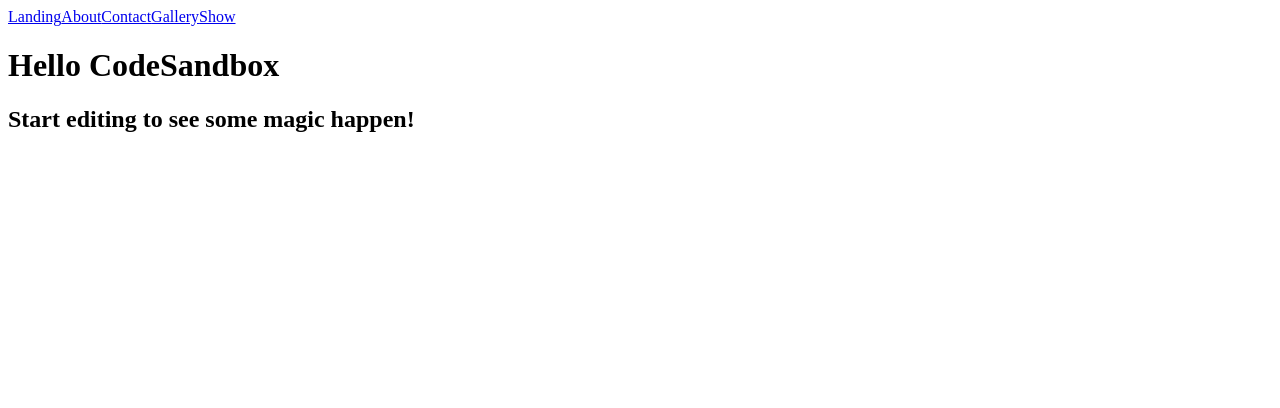
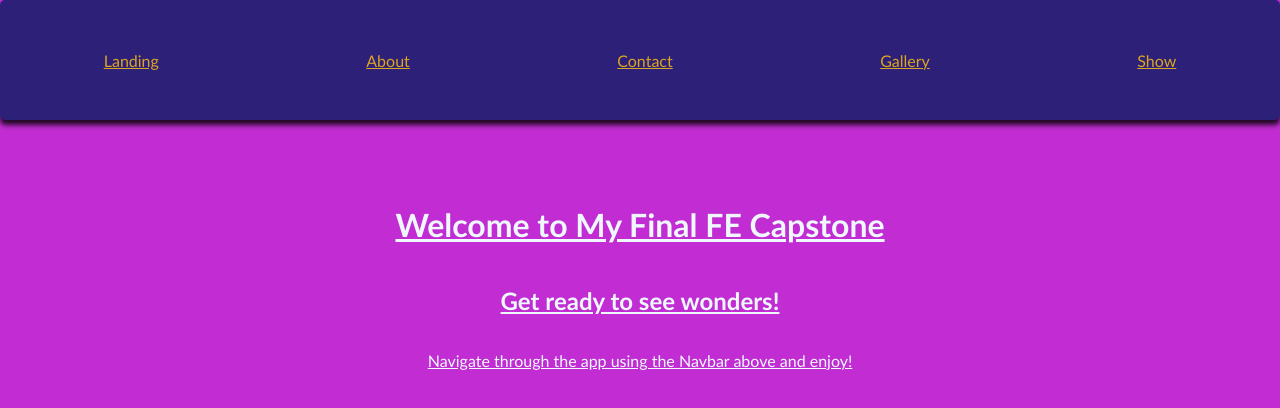
Before and after one commit to mitchell-devpipline/fe-final-capstone, a React (Create React App) app: page / in a window 1280 px wide. Shown: the top 408 px of the page. Built offline with nearby package versions, Linux system fonts and the light colour scheme.

Commit message:
landing-page

```diff
--- a/src/components/App.js
+++ b/src/components/App.js
@@ -1,6 +1,6 @@
 import { BrowserRouter as Router, Switch, Route } from "react-router-dom";
 
-// import styles from "../styles/styles.scss";
+import "../styles/main.scss";
 import Navbar from "../components/navigaton/Navbar";
 import Landing from "../components/pages/Landing";
 import About from "../components/pages/About";
@@ -10,9 +10,8 @@
 
 export default function App(props) {
   return (
-    <div className="App">
+    <div className="app">
       <Router>
-        {/* <Navbar /> */}
         <Route component={Navbar} />
 
         <Switch>
@@ -31,7 +30,6 @@
           />
         </Switch>
       </Router>
-      {/* <SwapiFetch /> */}
     </div>
   );
 }
--- a/src/components/pages/Landing.js
+++ b/src/components/pages/Landing.js
@@ -1,8 +1,9 @@
 export default function Landing() {
   return (
     <div className="landing">
-      <h1>Hello CodeSandbox</h1>
-      <h2>Start editing to see some magic happen!</h2>
+      <h1>Welcome to My Final FE Capstone</h1>
+      <h2>Get ready to see wonders! </h2>
+      <p> Navigate through the app using the Navbar above and enjoy!</p>
     </div>
   );
 }
--- a/src/index.js
+++ b/src/index.js
@@ -1,6 +1,7 @@
 import React from "react";
 import ReactDOM from "react-dom/client";
 import App from "./components/App";
+import "./styles/main.scss";
 
 const root = ReactDOM.createRoot(document.getElementById("root"));
 root.render(
--- /dev/null
+++ b/src/styles/landing.scss
@@ -0,0 +1,9 @@
+.landing {
+  display: flex;
+  flex-direction: column;
+  align-items: center;
+  justify-content: center;
+  margin-top: 5%;
+  color: aliceblue;
+  text-decoration: underline;
+}
--- /dev/null
+++ b/src/styles/main.scss
@@ -0,0 +1,12 @@
+@import "./navbar.scss";
+@import "./landing.scss";
+
+html,
+body {
+  margin: 0;
+  height: 100%;
+  width: 100%;
+  font-family: "Trebuchet MS", "Lucida Sans Unicode", "Lucida Grande",
+    "Lucida Sans", Arial, sans-serif;
+  background-color: rgb(193, 45, 210);
+}
--- /dev/null
+++ b/src/styles/navbar.scss
@@ -0,0 +1,19 @@
+.app {
+  width: 100%;
+  height: 100%;
+
+  .navbar {
+    display: flex;
+    justify-content: space-around;
+    align-items: center;
+    width: 100vw;
+    height: 15vh;
+    border-radius: 5px;
+    background-color: #2d2078;
+    box-shadow: rgba(1, 0, 1, 0.829) 0px 5px 5px;
+
+    a {
+      color: goldenrod;
+    }
+  }
+}
```
Also changed, not shown: src/styles/styles.scss (deleted).
